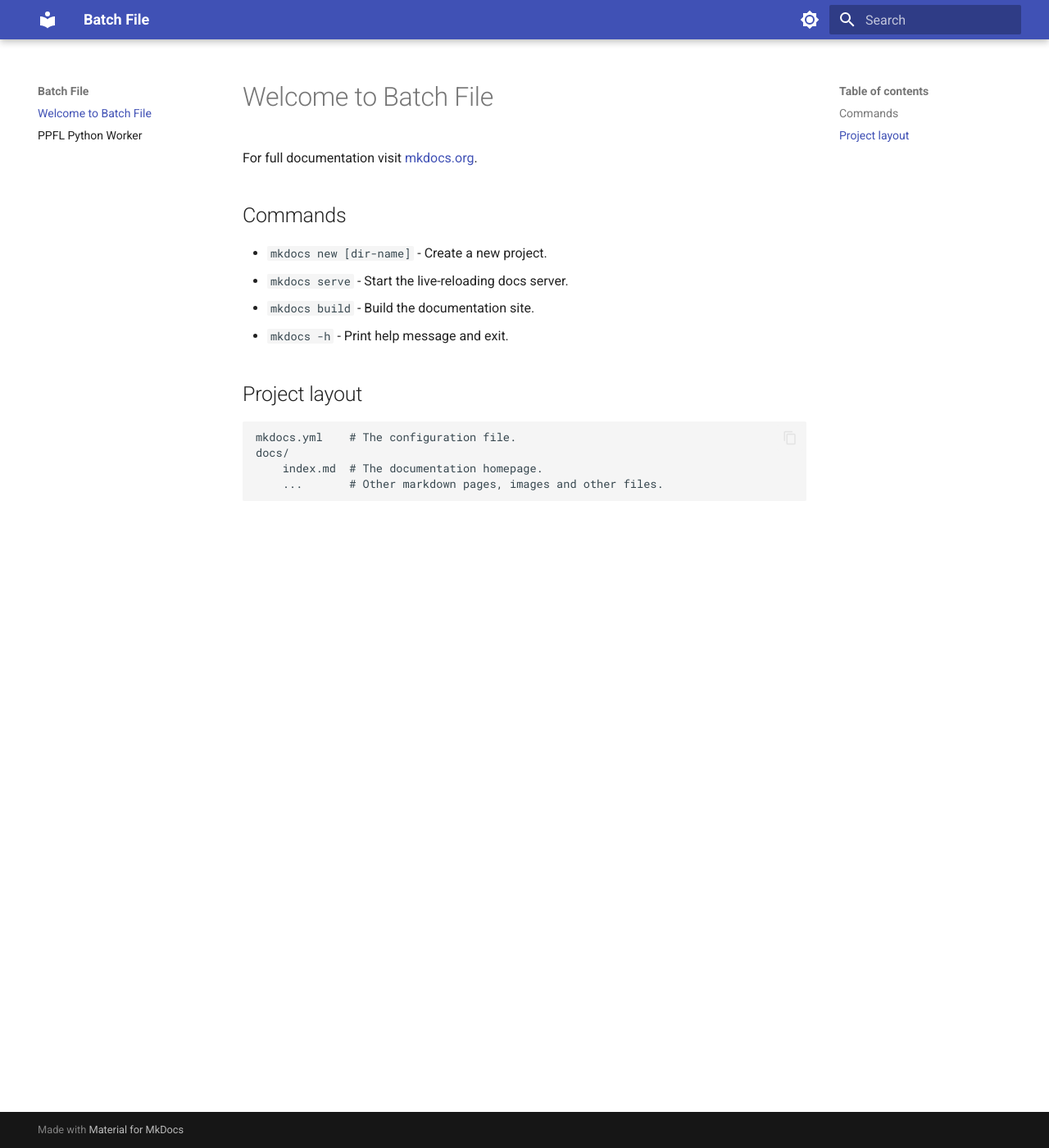
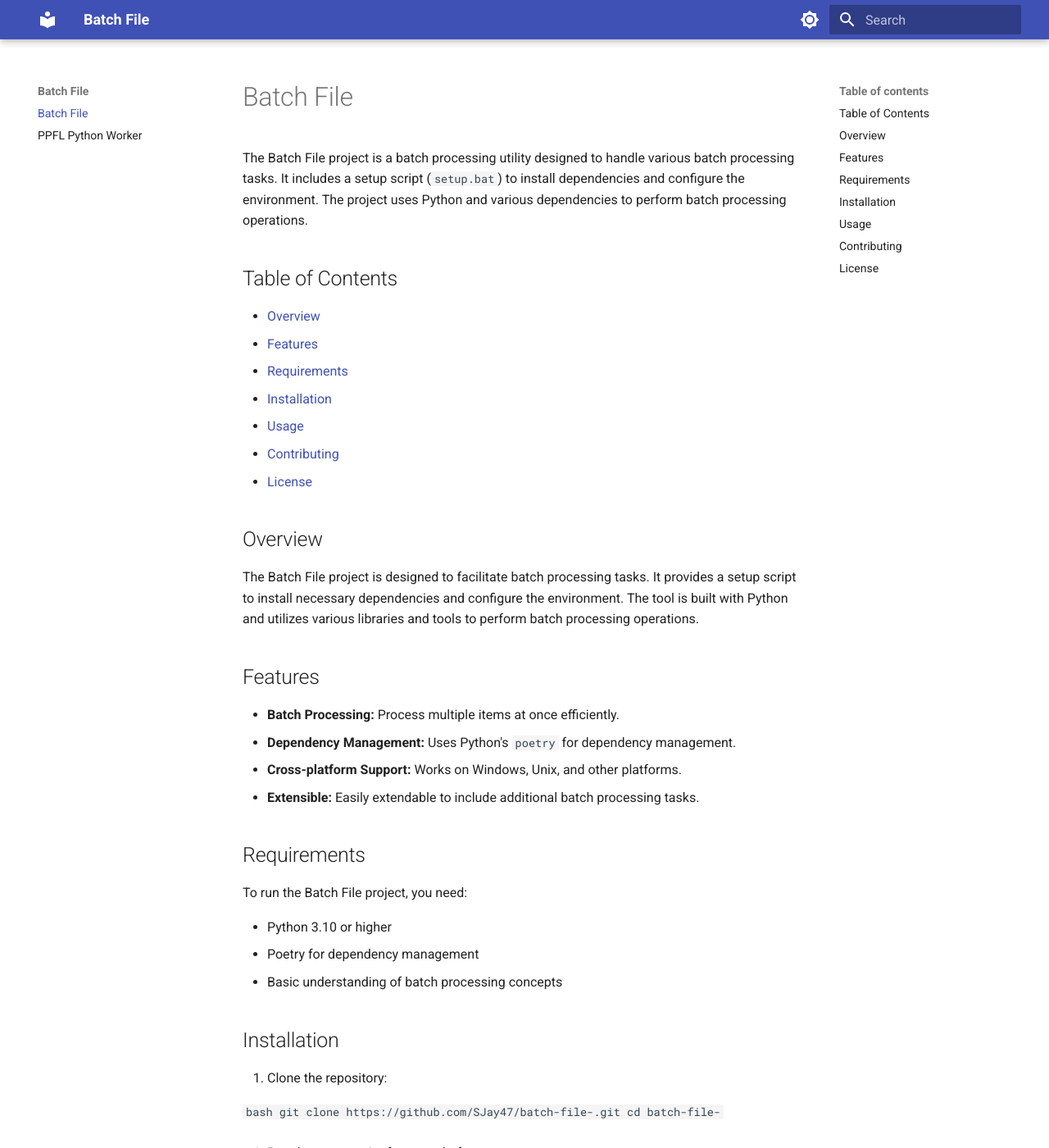
Before and after one commit to SJay47/batch-file-, an MkDocs documentation site: the page built from docs/index.md, in a window 1280 px wide and 1400 px high. Shown: the whole window at 82% size. Built offline with MkDocs 1.6.1 and Material for MkDocs 9.7.7, drawn with Linux system fonts in a browser that asks for light colours; some of the changed text lies outside the part shown.

Commit message:
Update documentation structure

````diff
--- a/docs/index.md
+++ b/docs/index.md
@@ -1,17 +1,74 @@
-# Welcome to Batch File
+# Batch File
 
-For full documentation visit [mkdocs.org](https://www.mkdocs.org).
+The Batch File project is a batch processing utility designed to handle various batch processing tasks. It includes a setup script (`setup.bat`) to install dependencies and configure the environment. The project uses Python and various dependencies to perform batch processing operations.
 
-## Commands
+## Table of Contents
 
-* `mkdocs new [dir-name]` - Create a new project.
-* `mkdocs serve` - Start the live-reloading docs server.
-* `mkdocs build` - Build the documentation site.
-* `mkdocs -h` - Print help message and exit.
+- [Overview](#overview)
+- [Features](#features)
+- [Requirements](#requirements)
+- [Installation](#installation)
+- [Usage](#usage)
+- [Contributing](#contributing)
+- [License](#license)
 
-## Project layout
+## Overview
 
-    mkdocs.yml    # The configuration file.
-    docs/
-        index.md  # The documentation homepage.
-        ...       # Other markdown pages, images and other files.
+The Batch File project is designed to facilitate batch processing tasks. It provides a setup script to install necessary dependencies and configure the environment. The tool is built with Python and utilizes various libraries and tools to perform batch processing operations.
+
+## Features
+
+- **Batch Processing:** Process multiple items at once efficiently.
+- **Dependency Management:** Uses Python's `poetry` for dependency management.
+- **Cross-platform Support:** Works on Windows, Unix, and other platforms.
+- **Extensible:** Easily extendable to include additional batch processing tasks.
+
+## Requirements
+
+To run the Batch File project, you need:
+
+- Python 3.10 or higher
+- Poetry for dependency management
+- Basic understanding of batch processing concepts
+
+## Installation
+
+1. Clone the repository:
+
+   ```bash
+   git clone https://github.com/SJay47/batch-file-.git
+   cd batch-file-
+   ```
+
+2. Run the setup script for your platform:
+
+   - For Windows:
+     ```cmd
+     setup.bat
+     ```
+
+   - For Unix/Mac:
+     ```bash
+     ./setup.bat
+     ```
+
+## Usage
+
+1. After installation, you can use the Batch File tool to perform batch processing operations.
+
+2. For detailed instructions on specific tasks, refer to the documentation in the `/docs` directory.
+
+## Contributing
+
+If you'd like to contribute to the Batch File project, please:
+
+1. Fork the repository
+2. Create a new feature branch
+3. Make your changes
+4. Test your changes
+5. Commit and push your changes
+6. Create a pull request
+
+## License
+
+This project is licensed under the MIT License. See the [LICENSE](LICENSE) file for details.
````
